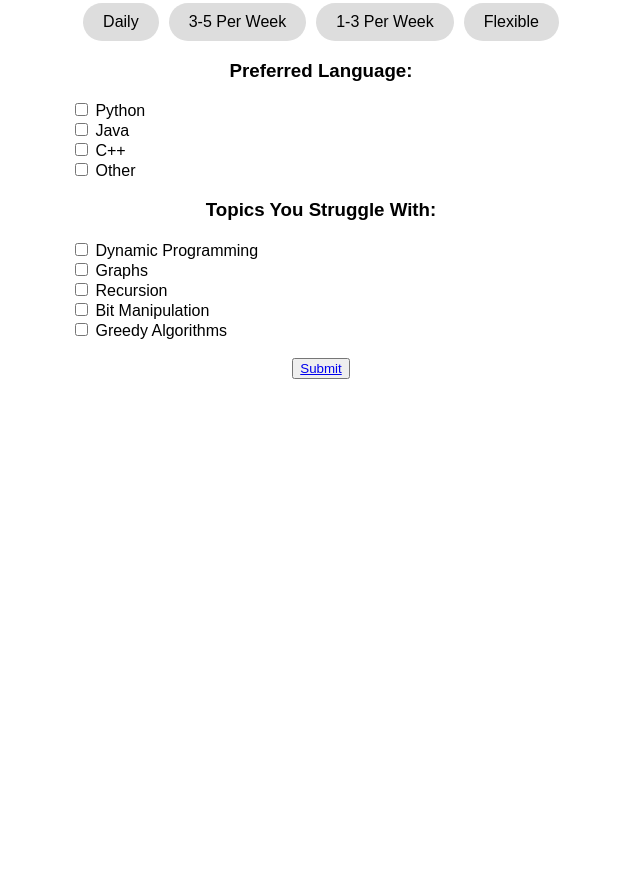
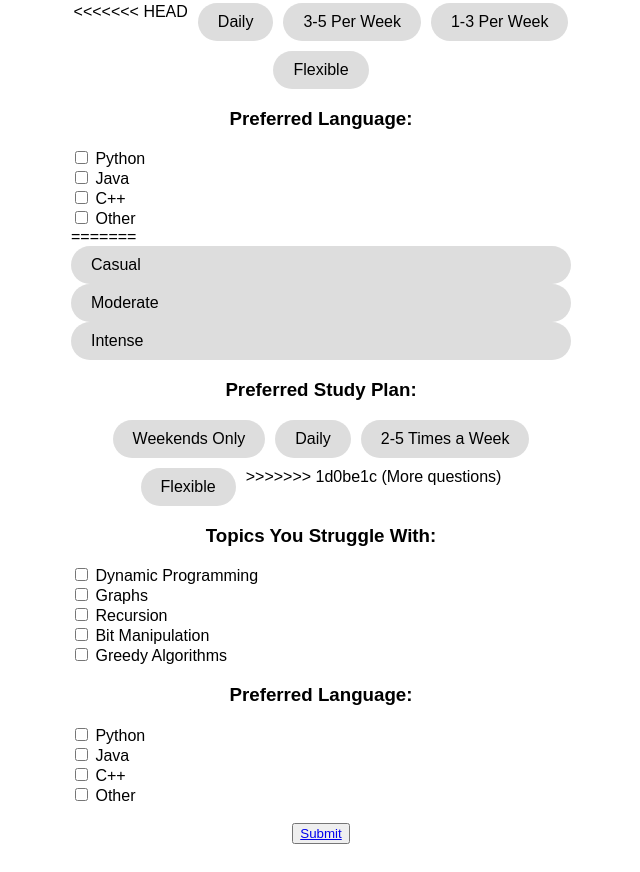
Before and after one commit to jaren55/LeetMate, a plain HTML site: page matchmaking-form.html in a window 1280 px wide. Shown: the part 231-1103 px from the top of the page, without its empty margins (319-959 px from the left). Before the commit the page ends 800 px from the top, so only its background shows below. Drawn offline with Linux system fonts and the light colour scheme.

```diff
--- a/matchmaking-form.html
+++ b/matchmaking-form.html
@@ -21,6 +21,7 @@
 
             <h3>Preferred Intensity:</h3>
             <div class="bubble-options" id="intensity">
+<<<<<<< HEAD
                 <div class="bubble" onclick="selectBubble(this, 'intensity')">Daily</div>
                 <div class="bubble" onclick="selectBubble(this, 'intensity')">3-5 Per Week</div>
                 <div class="bubble" onclick="selectBubble(this, 'intensity')">1-3 Per Week</div>
@@ -33,6 +34,19 @@
                 <label><input type="checkbox" name="topics" value="Graphs"> Java</label><br>
                 <label><input type="checkbox" name="topics" value="Recursion"> C++</label><br>
                 <label><input type="checkbox" name="topics" value="Bit Manipulation"> Other</label><br>
+=======
+                <div class="bubble" onclick="selectBubble(this, 'intensity')">Casual</div>
+                <div class="bubble" onclick="selectBubble(this, 'intensity')">Moderate</div>
+                <div class="bubble" onclick="selectBubble(this, 'intensity')">Intense</div>
+            </div>
+
+            <h3>Preferred Study Plan:</h3>
+            <div class="bubble-options" id="intensity">
+                <div class="bubble" onclick="selectBubble(this, 'intensity')">Weekends Only</div>
+                <div class="bubble" onclick="selectBubble(this, 'intensity')">Daily</div>
+                <div class="bubble" onclick="selectBubble(this, 'intensity')">2-5 Times a Week</div>
+                <div class="bubble" onclick="selectBubble(this, 'intensity')">Flexible</div>
+>>>>>>> 1d0be1c (More questions)
             </div>
 
             <h3>Topics You Struggle With:</h3>
@@ -42,6 +56,14 @@
                 <label><input type="checkbox" name="topics" value="Recursion"> Recursion</label><br>
                 <label><input type="checkbox" name="topics" value="Bit Manipulation"> Bit Manipulation</label><br>
                 <label><input type="checkbox" name="topics" value="Greedy Algorithms"> Greedy Algorithms</label><br>
+            </div>
+
+            <h3>Preferred Language:</h3>
+            <div class="topics">
+                <label><input type="checkbox" name="topics" value="Dynamic Programming"> Python</label><br>
+                <label><input type="checkbox" name="topics" value="Graphs"> Java</label><br>
+                <label><input type="checkbox" name="topics" value="Recursion"> C++</label><br>
+                <label><input type="checkbox" name="topics" value="Bit Manipulation"> Other</label><br>
             </div>
 
             <br>
```
